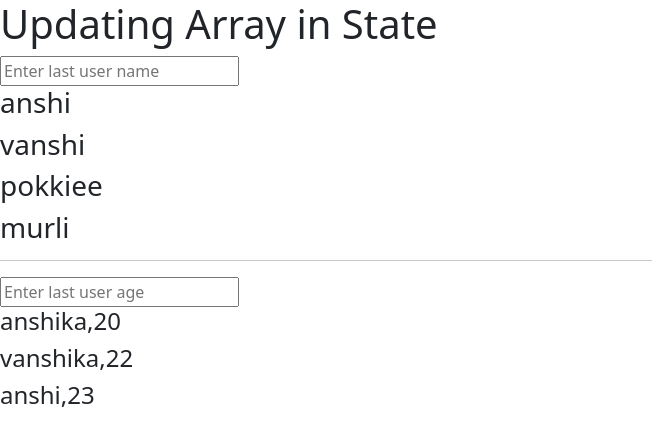
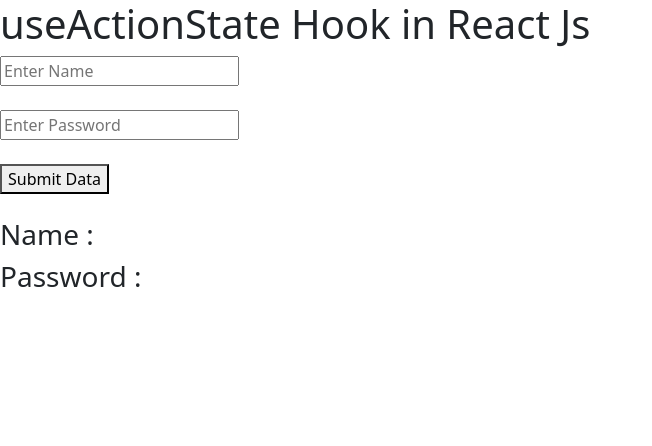
Before and after one commit to aggarwal123anshika/React-tutorial, a React (Vite) app in the folder react-blog/: page / in a window 1280 px wide. Shown: the top 446 px of the page, without its empty margins (0-652 px from the left). Built offline with nearby package versions, Linux system fonts and the light colour scheme.

Commit message:
useActionState Hook in React Js

```diff
--- a/react-blog/src/App.jsx
+++ b/react-blog/src/App.jsx
@@ -20,7 +20,7 @@
 // // // }
 // // // export default App;
 
-import { useRef, useState, useTransition } from "react";
+import { useActionState, useRef, useState, useTransition } from "react";
 import AddUser from "./AddUser";
 import DisplayUser from "./DisplayUser";
 
@@ -1085,54 +1085,95 @@
 
 // UPDATING ARRAY IN STATE
 
+// export default function App() {
+//   const [data, setData] = useState([
+//     'anshi','vanshi','pokkiee','murli'
+//   ])
+//   const [dataDetails, setDataDetails] = useState([
+//     {
+//       name : 'anshika',
+//       age : '20'
+//     },
+//     {
+//       name : 'vanshika',
+//       age : '22'
+//     },
+//     {
+//       name : 'anshi',
+//       age : '23'
+//     },
+//   ])
+//   const handleUser = (name) => {
+//     data[data.length-1] = name;
+//     console.log(data);
+//     setData([...data]);
+//   }
+//   const handleAge = (age) => {
+//     dataDetails[dataDetails.length-1].age = age;
+//     console.log(dataDetails);
+//     setDataDetails([...dataDetails]);
+//   }
+//   return (
+//     <div>
+//       <h1>Updating Array in State</h1>
+//       <input type="text" placeholder="Enter last user name"
+//       onChange={(e) => handleUser(e.target.value)}
+//       />
+//       {
+//         data.map((item, index) => (
+//           <h3 key = {index}>{item}</h3>
+//         ))
+//       }
+//       <hr />
+//       <input type="text" placeholder="Enter last user age"
+//       onChange={(e) => handleAge(e.target.value)}
+//       />
+//       {
+//         dataDetails.map((item, index) => (
+//           <h4 key= {index}>{item.name},{item.age}</h4>
+//         ))
+//       }
+//     </div>
+//   )
+// }
+
+
+// USEACTIONSTATE HOOK
+// import { useActionState } from "react";
 export default function App() {
-  const [data, setData] = useState([
-    'anshi','vanshi','pokkiee','murli'
-  ])
-  const [dataDetails, setDataDetails] = useState([
-    {
-      name : 'anshika',
-      age : '20'
-    },
-    {
-      name : 'vanshika',
-      age : '22'
-    },
-    {
-      name : 'anshi',
-      age : '23'
-    },
-  ])
-  const handleUser = (name) => {
-    data[data.length-1] = name;
-    console.log(data);
-    setData([...data]);
+  const handleSubmit = async(previousData, formData) => {
+    let name = formData.get('name');
+    let password = formData.get('password');
+
+    await new Promise(res => setTimeout(res,2000))
+    // console.log("handleSubmit called", name, password);
+    if(name && password) {
+      return { message : 'Data Submitted', name, password }
+    } else {
+      return { error : 'Failed to Submit. Enter Proper Data', name, password }
+    }
   }
-  const handleAge = (age) => {
-    dataDetails[dataDetails.length-1].age = age;
-    console.log(dataDetails);
-    setDataDetails([...dataDetails]);
-  }
+  const [data,action,pending] = useActionState(handleSubmit,undefined);
+  console.log(data);
   return (
     <div>
-      <h1>Updating Array in State</h1>
-      <input type="text" placeholder="Enter last user name"
-      onChange={(e) => handleUser(e.target.value)}
-      />
-      {
-        data.map((item, index) => (
-          <h3 key = {index}>{item}</h3>
-        ))
-      }
-      <hr />
-      <input type="text" placeholder="Enter last user age"
-      onChange={(e) => handleAge(e.target.value)}
-      />
-      {
-        dataDetails.map((item, index) => (
-          <h4 key= {index}>{item.name},{item.age}</h4>
-        ))
-      }
+      <h1>useActionState Hook in React Js</h1>
+      <form action={action}>
+        <input defaultValue={data?.name} type="text" placeholder="Enter Name" name="name"/>
+        <br /> <br />
+        <input defaultValue={data?.password} type="password" placeholder="Enter Password" name="password"/>
+        <br /> <br />
+        <button disabled={pending}>Submit Data</button>
+        <br /><br />
+        {
+          data?.error && <span style={{color : 'red'}}>{data?.error}</span>
+        }
+        {
+          data?.message && <span style={{color : 'green'}}>{data?.message}</span>
+        }
+      </form>
+      <h3>Name : {data?.name}</h3>
+      <h3>Password : {data?.password}</h3>
     </div>
   )
 }
```
